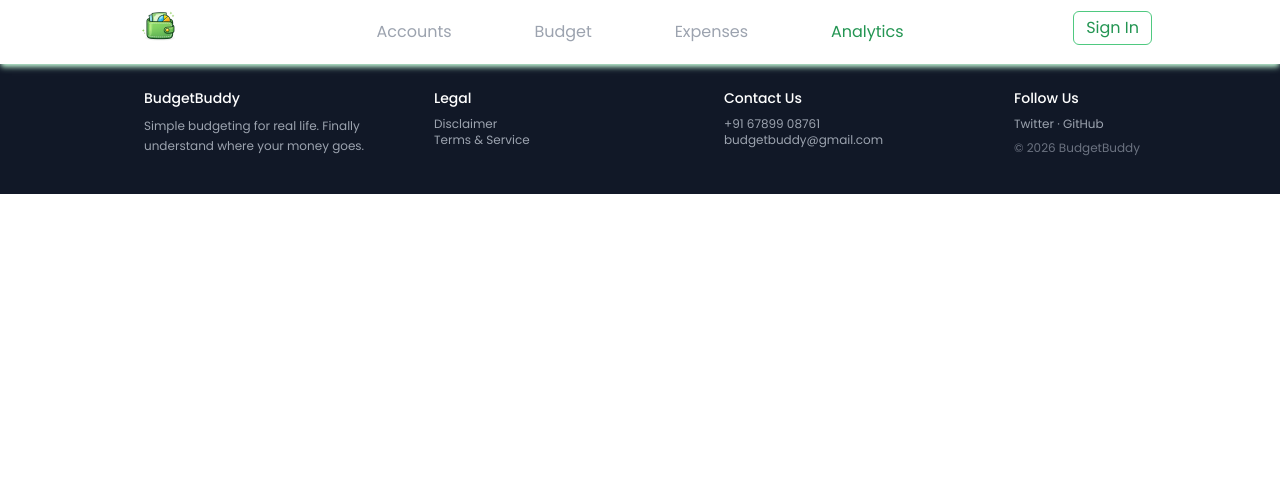
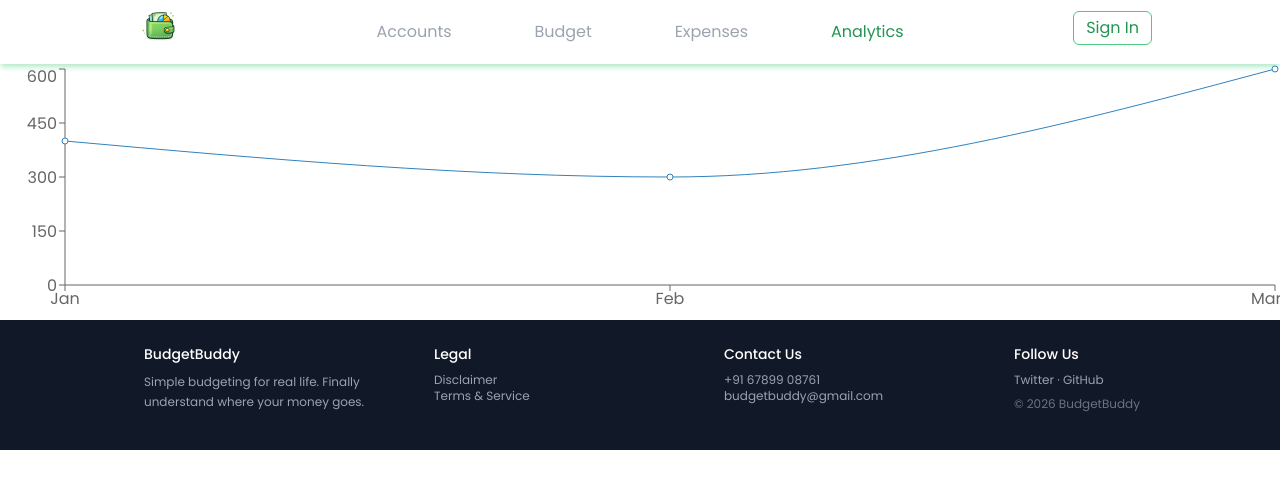
Before and after one commit to Vinitgaikwad/Budget-Planner, a React (Vite) app in the folder frontend/: page /dashboard/analytics in a window 1280 px wide. Shown: the top 488 px of the page. Built offline with nearby package versions, Linux system fonts and the light colour scheme.

Commit message:
Few Changes

```diff
--- a/frontend/package.json
+++ b/frontend/package.json
@@ -11,9 +11,11 @@
   },
   "dependencies": {
     "@types/react-router-dom": "^5.3.3",
+    "@types/recharts": "^1.8.29",
     "react": "^19.2.0",
     "react-dom": "^19.2.0",
     "react-router-dom": "^7.12.0",
+    "recharts": "^3.7.0",
     "zustand": "^5.0.10"
   },
   "devDependencies": {
--- /dev/null
+++ b/frontend/src/features/analytics/components/Chart.tsx
@@ -0,0 +1,22 @@
+import { LineChart, Line, XAxis, YAxis, Tooltip, ResponsiveContainer } from "recharts";
+
+const data = [
+    { name: "Jan", sales: 400 },
+    { name: "Feb", sales: 300 },
+    { name: "Mar", sales: 600 },
+];
+
+export default function Chart() {
+    return (
+        <div className="w-full h-64">
+            <ResponsiveContainer>
+                <LineChart data={data}>
+                    <XAxis dataKey="name" />
+                    <YAxis />
+                    <Tooltip />
+                    <Line type="monotone" dataKey="sales" />
+                </LineChart>
+            </ResponsiveContainer>
+        </div>
+    );
+}
--- a/frontend/src/features/analytics/pages/AnalyticsPage.tsx
+++ b/frontend/src/features/analytics/pages/AnalyticsPage.tsx
@@ -1,3 +1,5 @@
+import Chart from "../components/Chart";
+
 export function AnalyticsPage() {
     return (
         <div className="">
@@ -12,6 +14,8 @@ export function AnalyticsPage() {
 
 
             */}
+
+            <Chart></Chart>
         </div>
     )
 }
```
Also changed, not shown: 1 other file (tests, documents, lock files or other folders).
